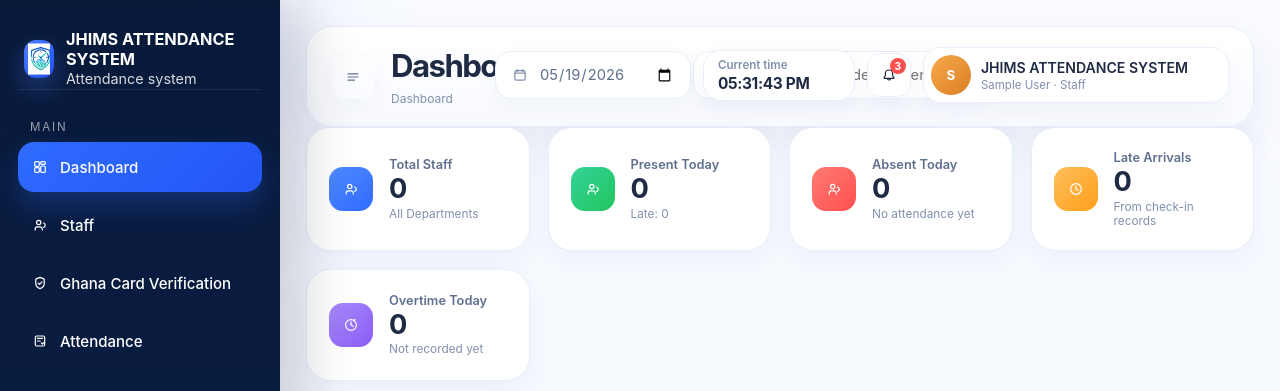
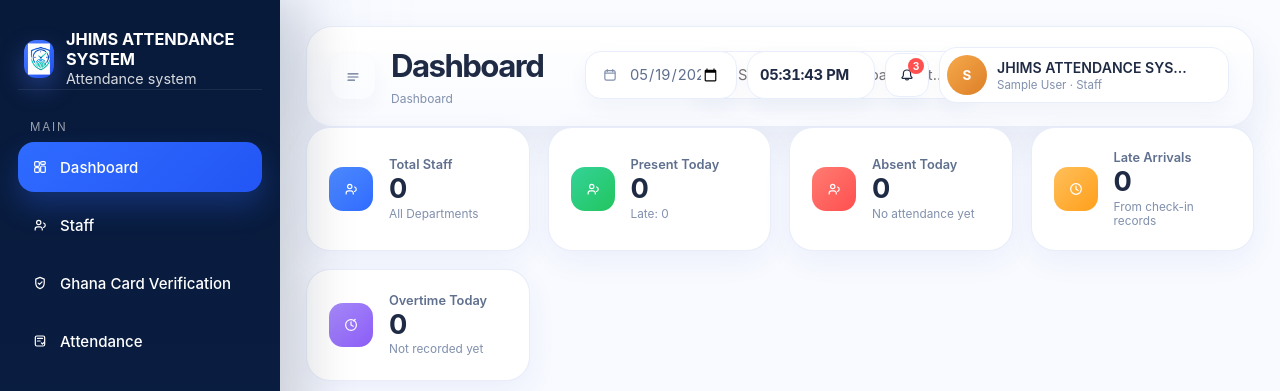
Before and after one commit to jacksmeg/attendance, a Flask app: page /admin/dashboard in a window 1280 px wide. Shown: the top 391 px of the page. Run offline with Flask 3, Linux system fonts and the light colour scheme; the visitor is signed in with stand-in values (Sample User, id 1); data comes from the database, SQL or seed files in the repository; data that the repository does not hold is empty; some libraries are stand-ins or nearby versions.

Commit message:
Tighten admin dashboard top bar

```diff
--- a/attendance_app/static/admin_styles.css
+++ b/attendance_app/static/admin_styles.css
@@ -2646,9 +2646,9 @@ html[data-theme="dark"] .platform-backup-row {
     flex: 1;
     min-width: 0;
     justify-content: space-between;
-    gap: 16px;
-    display: grid;
-    grid-template-columns: minmax(250px, 430px) minmax(0, 1fr);
+    gap: 14px;
+    display: grid;
+    grid-template-columns: minmax(240px, 1fr) auto;
     justify-content: end;
     align-items: center;
 }
@@ -2656,13 +2656,14 @@ html[data-theme="dark"] .platform-backup-row {
 .admin-topbar-center {
     flex: 1;
     min-width: 0;
+    max-width: 460px;
 }
 
 .admin-topbar-actions {
     min-width: 0;
     flex-wrap: nowrap;
     justify-content: flex-end;
-    gap: 12px;
+    gap: 10px;
 }
 
 .admin-page-shell {
@@ -2719,6 +2720,19 @@ html[data-theme="dark"] .platform-backup-row {
 .admin-topbar-actions .admin-live-clock,
 .admin-topbar-actions .admin-profile-menu {
     flex: 0 0 auto;
+}
+
+.admin-topbar-actions .admin-toolbar-form {
+    min-width: 0;
+}
+
+.admin-topbar-actions .admin-topbar-input.admin-date-input {
+    width: 152px;
+    min-width: 152px;
+}
+
+.admin-topbar-actions .admin-date-input input[type="date"] {
+    min-width: 0;
 }
 
 .admin-search-box input,
@@ -2986,9 +3000,9 @@ html[data-theme="dark"] .admin-side-link-logout {
 
 /* Admin shell interaction polish */
 .admin-live-clock {
-    min-width: 152px;
+    min-width: 128px;
     min-height: 48px;
-    padding: 7px 14px;
+    padding: 7px 12px;
     border-radius: 18px;
     background: #ffffff;
     border: 1px solid var(--admin-line);
@@ -3000,14 +3014,13 @@ html[data-theme="dark"] .admin-side-link-logout {
 }
 
 .admin-live-clock-date {
-    color: var(--admin-muted);
-    font-size: 0.72rem;
-    font-weight: 600;
+    display: none;
 }
 
 .admin-live-clock-time {
     color: var(--admin-text);
-    font-size: 0.96rem;
+    font-size: 0.92rem;
+    font-variant-numeric: tabular-nums;
     letter-spacing: -0.02em;
 }
 
@@ -3042,7 +3055,7 @@ html[data-theme="dark"] .admin-side-link-logout {
 
 .admin-profile-chip {
     min-width: 0;
-    max-width: 340px;
+    max-width: 290px;
 }
 
 .admin-profile-copy {
--- a/attendance_app/templates/admin_shell.html
+++ b/attendance_app/templates/admin_shell.html
@@ -183,7 +183,7 @@
                         <div class="admin-topbar-actions">
                             {% block toolbar_actions %}{% endblock %}
                             <div class="admin-live-clock" data-admin-live-clock data-now="{{ admin_now_iso }}">
-                                <span class="admin-live-clock-date">Current time</span>
+                                <span class="admin-live-clock-date">Live time</span>
                                 <strong class="admin-live-clock-time">--:--:--</strong>
                             </div>
                             <a class="admin-icon-button admin-notification-button" href="{{ url_for('app.admin_notifications') }}" aria-label="Notifications">
```
